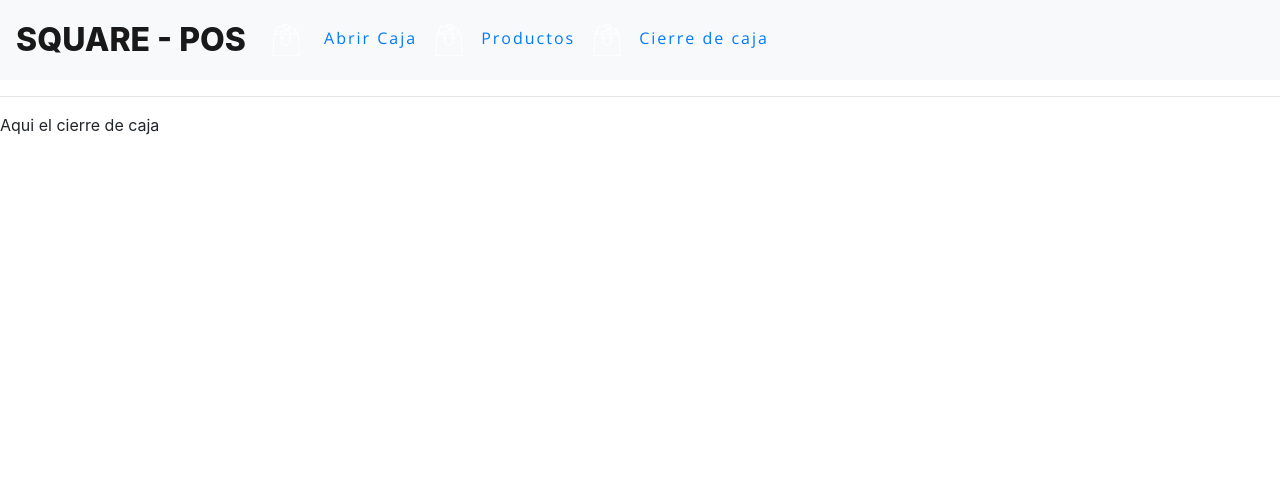
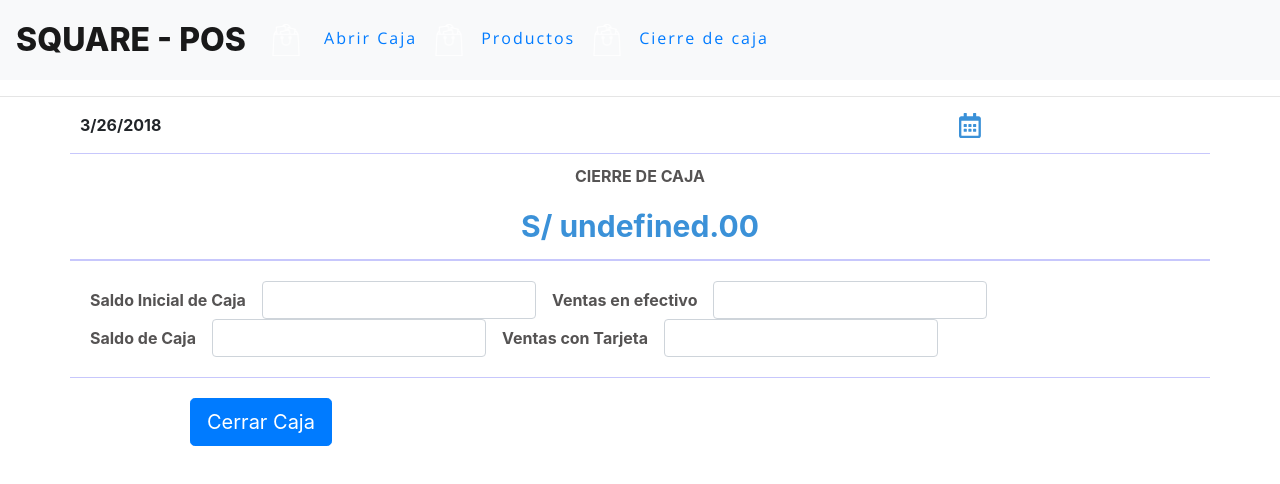
Before and after one commit to yennyelizabeth/square-pos, a React (Create React App) app: page /closeBox in a window 1280 px wide. Shown: the top 484 px of the page. Built offline with nearby package versions, Linux system fonts and the light colour scheme.

Commit message:
apertura y cierre de caja

```diff
--- a/src/components/closeBox.js
+++ b/src/components/closeBox.js
@@ -1,7 +1,46 @@
-import React from 'react'
+import React from 'react';
+import 'bootstrap/dist/css/bootstrap.min.css';
+import 'bootstrap/dist/js/bootstrap.min.js';
+import './main.css';
 
-const CloseBox = () => (
-    <div>Aqui el cierre de caja</div>
-)
+const CloseBox = props => (
+    <div class="container form-pay">
+      <div class="row">
+        <p className = "text-left date">{new Date().toLocaleDateString() }</p>
+        <i class="far fa-calendar-alt"></i>
+        <div className="col-12 monto-pay">
+          <p>CIERRE DE CAJA</p>
+          <div>
+            {`S/ ${localStorage.total}.00`}
+          </div>
+        </div>
+        <div className="col-12 monto-pay">
+
+        <form class="form-inline">
+  <div class="form-group">
+    <label for="inputPassword6">Saldo Inicial de Caja</label>
+    <input type="number" id="inputPassword6" class="form-control mx-sm-3" aria-describedby="passwordHelpInline"/>
+</div>
+<div class="form-group">
+    <label for="inputPassword6">Ventas en efectivo</label>
+    <input type="number" id="inputPassword6" class="form-control mx-sm-3" aria-describedby="passwordHelpInline"/>
+</div>
+<div class="form-group">
+    <label for="inputPassword6">Saldo de Caja</label>
+    <input type="number" id="inputPassword6" class="form-control mx-sm-3" aria-describedby="passwordHelpInline"/>
+</div>
+<div class="form-group">
+    <label for="inputPassword6">Ventas con Tarjeta</label>
+    <input type="number" id="inputPassword6" class="form-control mx-sm-3" aria-describedby="passwordHelpInline"/>
+</div>
+</form>
+        </div>
+
+        <button type="button" className="btn btn-primary btn-lg caja">Cerrar Caja</button>
+
+
+      </div>
+    </div>
+  )
 
 export default CloseBox
--- a/src/components/main.css
+++ b/src/components/main.css
@@ -173,3 +173,18 @@ form img{
     padding-top:11px;
     margin:0;
 }
+
+.date {
+    font-weight: bold;
+    margin-left: 10px;
+}
+
+.fa-calendar-alt{
+    margin-left: 70%;
+    font-size: 25px;
+    color: rgb(59, 145, 216);
+}
+
+.caja {
+    margin-left: 120px!important;
+}
--- a/src/components/openbox.js
+++ b/src/components/openbox.js
@@ -1,7 +1,39 @@
-import React from 'react'
+import React from 'react';
+import 'bootstrap/dist/css/bootstrap.min.css';
+import 'bootstrap/dist/js/bootstrap.min.js';
+import './main.css';
+import dinero from '../assets/icons/dinero.png';
+import tarjeta from '../assets/icons/tarjeta-de-credito.png';
+import pregunta from '../assets/icons/pregunta.png';
+import calendario from '../assets/icons/calendario.png';
 
-const OpenBox = () => (
-    <div>Aqui empieza el arqueo de caja</div>
-)
+const OpenBox = props => (
+    <div class="container form-pay">
+      <div class="row">
+        <p className = "text-left date">{new Date().toLocaleDateString() }</p>
+        <i class="far fa-calendar-alt"></i>
+        <div className="col-12 monto-pay">
+          <p>APERTURA DE CAJA</p>
+          <div>
+            {`S/ ${localStorage.total}.00`}
+          </div>
+        </div>
+        <div className="col-12 monto-pay">
+
+        <form class="form-inline">
+  <div class="form-group">
+    <label for="inputPassword6">Saldo Inicial de Caja</label>
+    <input type="number" id="inputPassword6" class="form-control mx-sm-3" aria-describedby="passwordHelpInline"/>
+</div>
+
+</form>
+        </div>
+
+        <button type="button" className="btn btn-primary btn-lg caja mt-5">Aperturar</button>
+
+
+      </div>
+    </div>
+  )
 
 export default OpenBox
```
Also changed, not shown: 1 other file (tests, documents, lock files or other folders).
